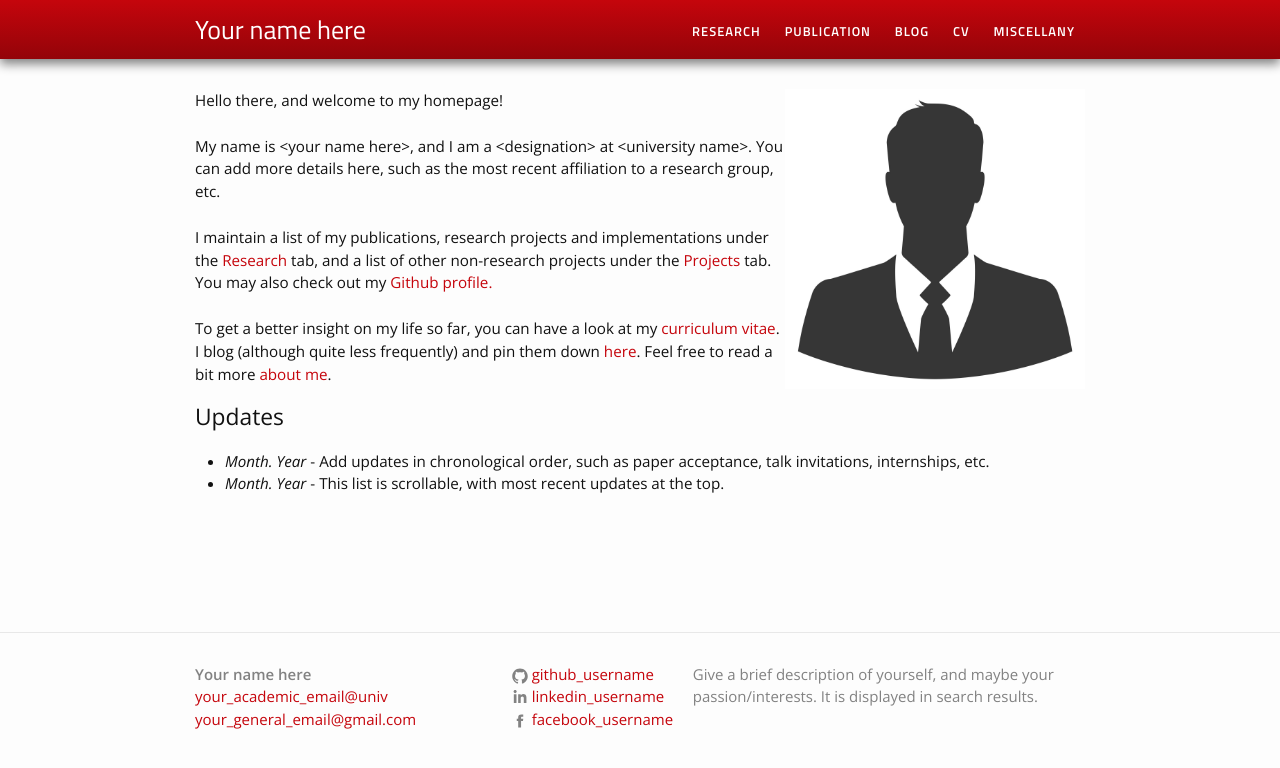
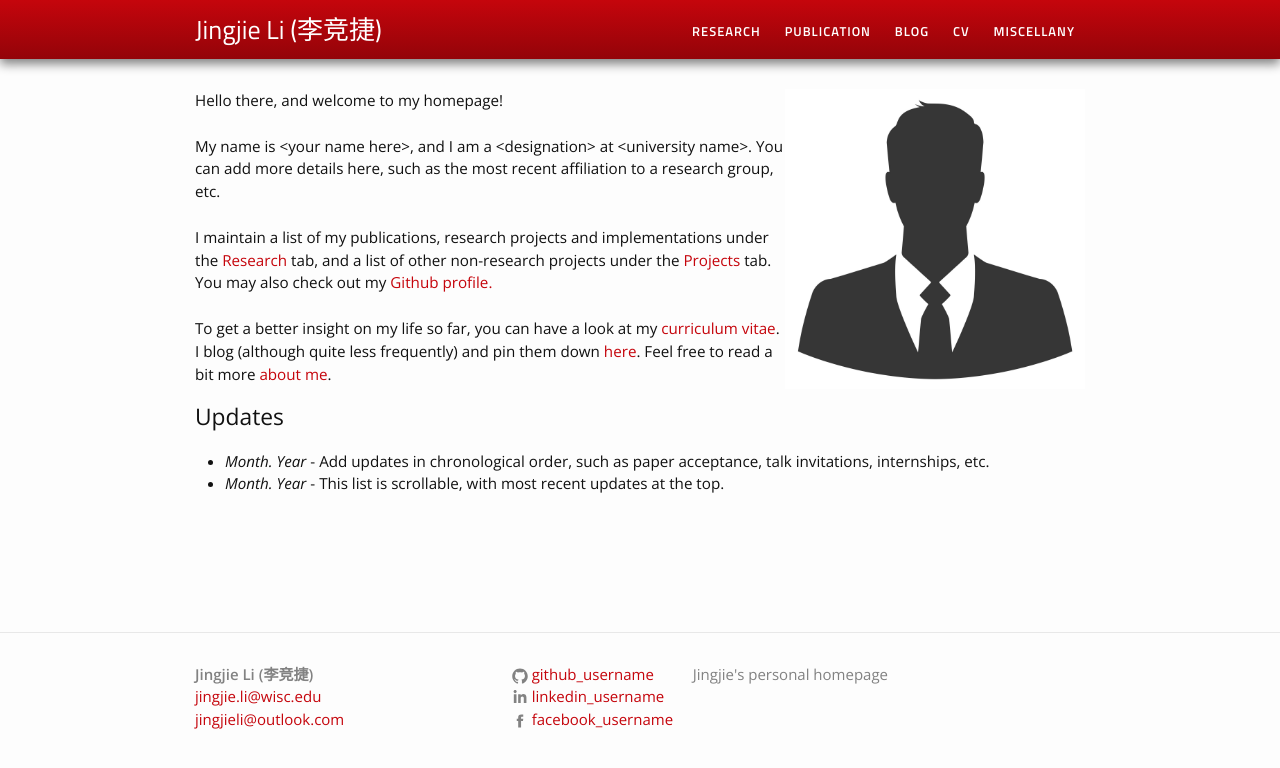
Before and after one commit to jingjieli95/jingjieli95.github.io, a Jekyll site: the page built from index.html, in a window 1280 px wide. Shown: the top 768 px of the page. Built offline with Jekyll 4.4.1, drawn with Linux system fonts in a browser that asks for light colours.

Commit message:
Update _config.yml

```diff
--- a/_config.yml
+++ b/_config.yml
@@ -1,10 +1,10 @@
 # Site settings
-title: Your name here
-general_email: your_general_email@gmail.com
-academic_email: your_academic_email@univ
+title: Jingjie Li (李竞捷)
+general_email: jingjieli@outlook.com
+academic_email: jingjie.li@wisc.edu
 
 description: > # this means to ignore newlines until "baseurl:"
-  Give a brief description of yourself, and maybe your passion/interests. It is displayed in search results.
+  Jingjie's personal homepage
 
 baseurl: "" # the subpath of your site, e.g. /blog/
 
```
